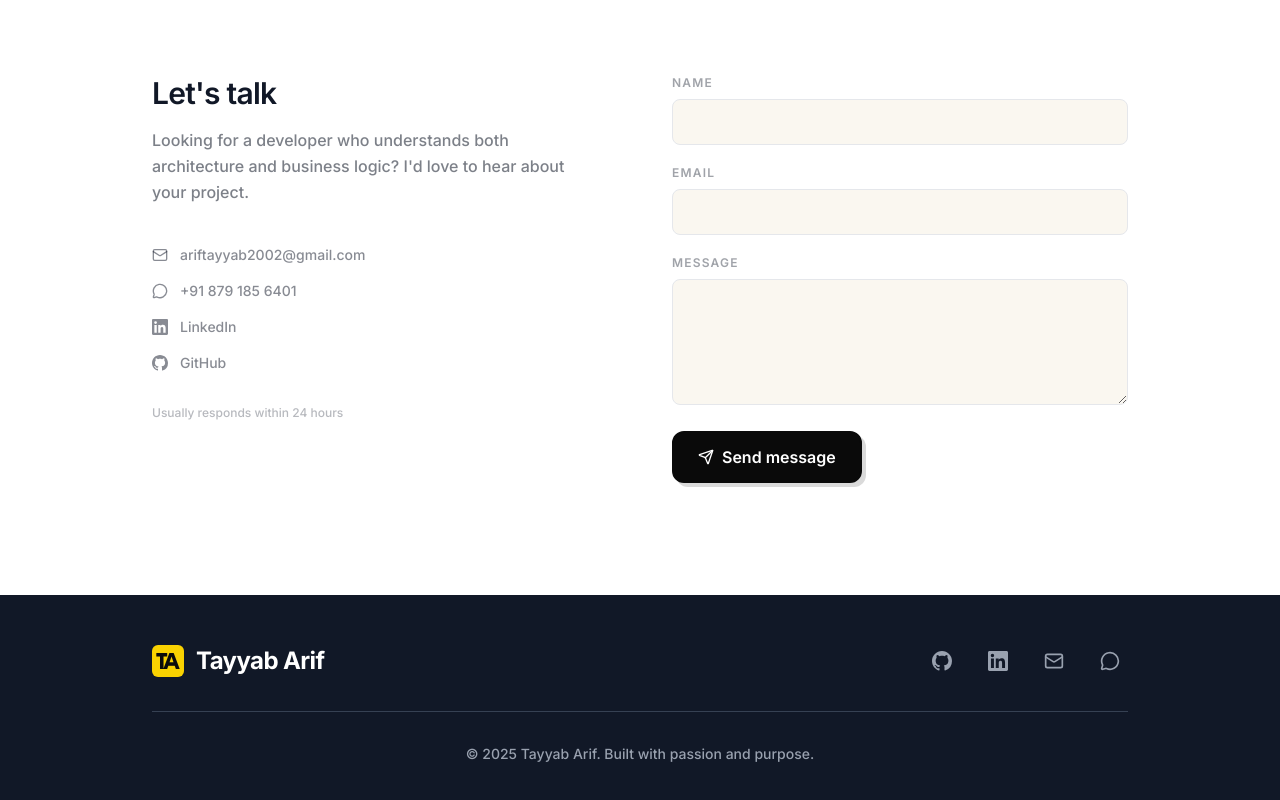
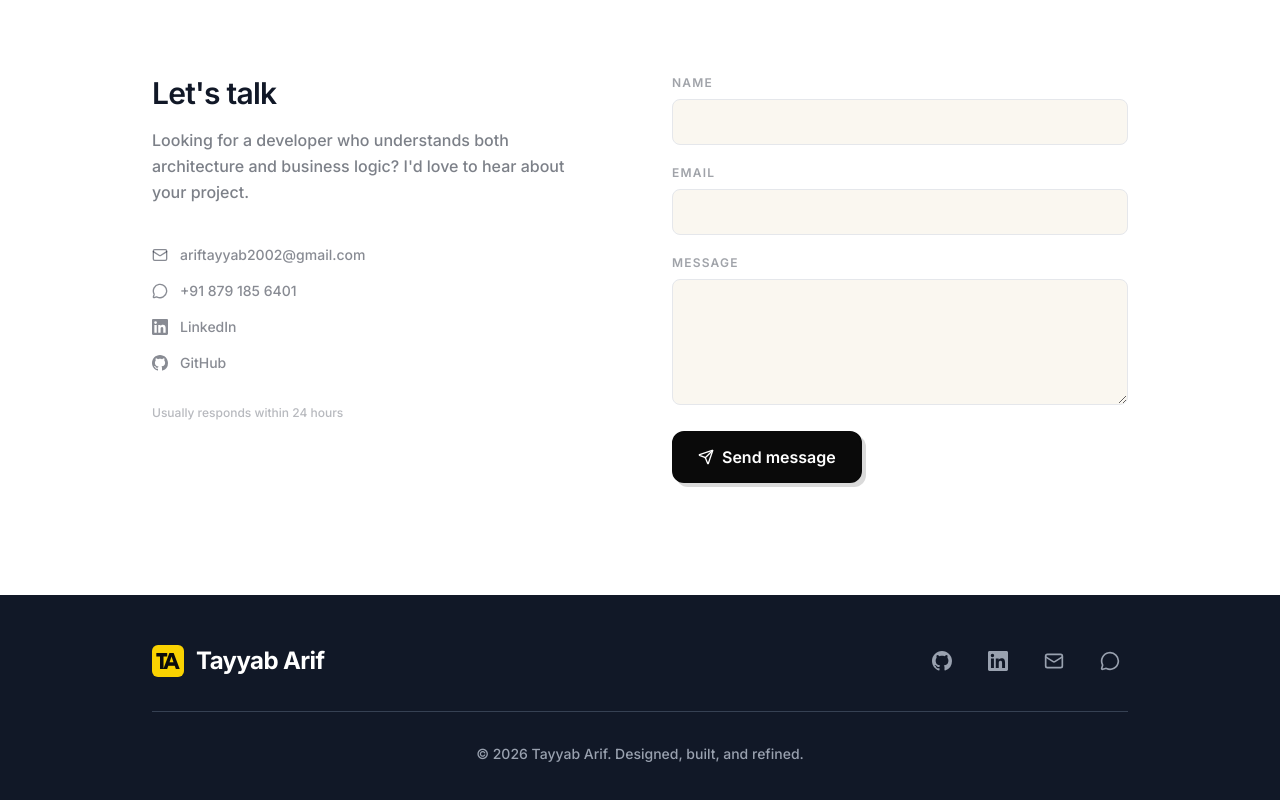
Before and after one commit to ariftayyab123/tayyab-portfolio, a Next.js app: page / in a window 1280 px wide. Shown: the part 6019-6819 px from the top of the page. Built offline with nearby package versions, Linux system fonts and the light colour scheme.

Commit message:
chore: update footer text to exact string

```diff
--- a/src/components/Footer.tsx
+++ b/src/components/Footer.tsx
@@ -83,7 +83,7 @@ export default function Footer() {
 
         {/* Bottom section */}
         <p className="text-center text-sm text-gray-400 font-medium">
-          © 2025 Tayyab Arif. Built with passion and purpose.
+          &copy; 2026 Tayyab Arif. Designed, built, and refined.
         </p>
       </div>
     </footer>
```
